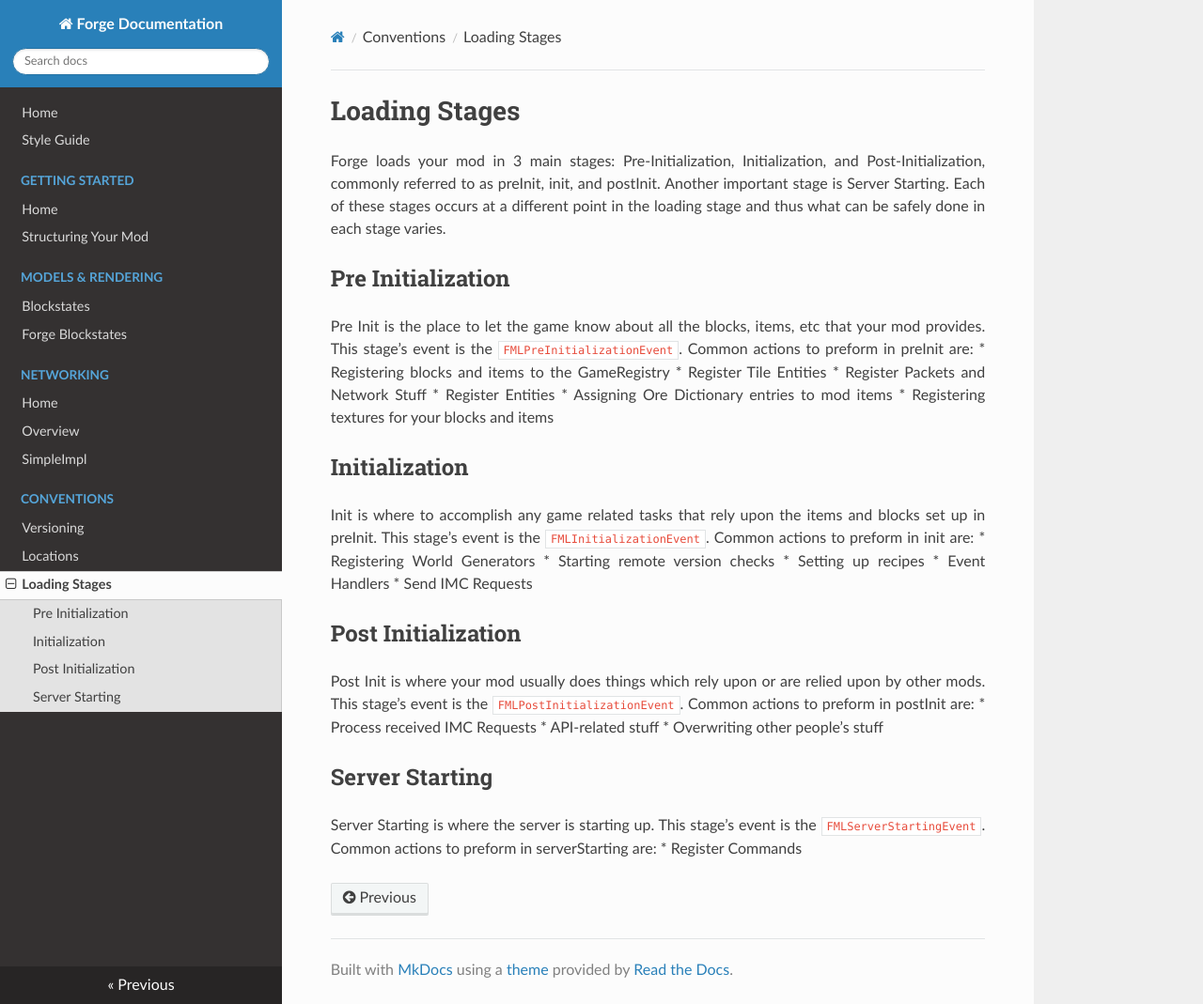
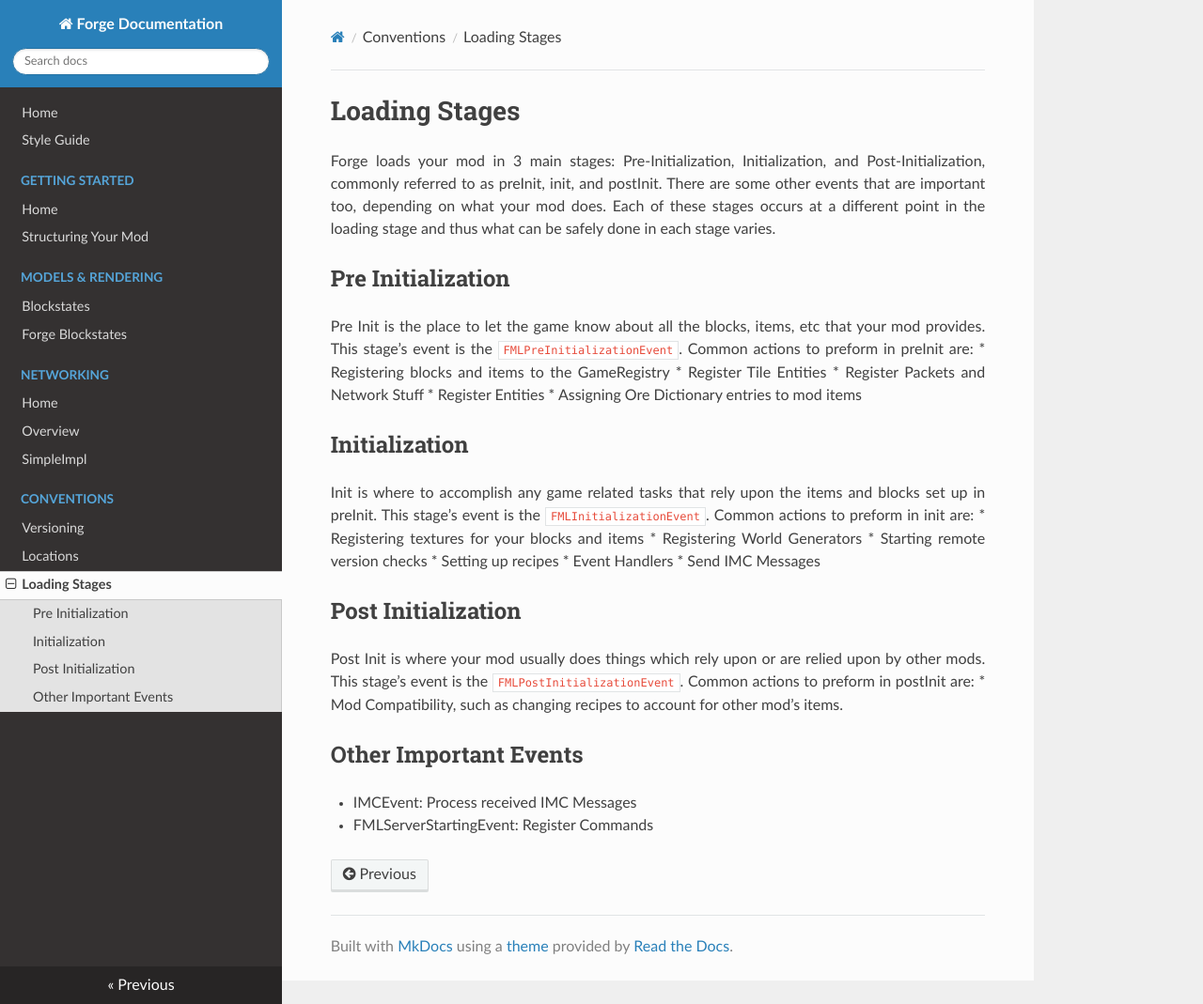
Before and after one commit to MinecraftForge/Documentation, an MkDocs documentation site: the page built from docs/conventions/loadstages.md, in a window 1280 px wide and 1069 px high. Shown: the whole window at 94% size. Built offline with MkDocs 1.6.1, drawn with Linux system fonts in a browser that asks for light colours; nearby versions of some CDN libraries; old or Windows-style settings are respelled for this version of MkDocs.

Commit message:
add suggestions from tterrag

```diff
--- a/docs/conventions/loadstages.md
+++ b/docs/conventions/loadstages.md
@@ -1,6 +1,6 @@
 #Loading Stages
 Forge loads your mod in 3 main stages: Pre-Initialization, Initialization, and Post-Initialization, commonly referred to as preInit, init, and postInit.
-Another important stage is Server Starting.
+There are some other events that are important too, depending on what your mod does.
 Each of these stages occurs at a different point in the loading stage and thus what can be safely done in each stage varies.
 
 ##Pre Initialization
@@ -12,28 +12,24 @@ Common actions to preform in preInit are:
   * Register Packets and Network Stuff
   * Register Entities
   * Assigning Ore Dictionary entries to mod items
-  * Registering textures for your blocks and items
 
 ##Initialization
 Init is where to accomplish any game related tasks that rely upon the items and blocks set up in preInit.
 This stage's event is the `FMLInitializationEvent`.
 Common actions to preform in init are:
+  * Registering textures for your blocks and items
   * Registering World Generators
   * Starting remote version checks
   * Setting up recipes
   * Event Handlers
-  * Send IMC Requests
+  * Send IMC Messages
 
 ##Post Initialization
 Post Init is where your mod usually does things which rely upon or are relied upon by other mods.
 This stage's event is the `FMLPostInitializationEvent`.
 Common actions to preform in postInit are:
-  * Process received IMC Requests
-  * API-related stuff
-  * Overwriting other people's stuff
+  * Mod Compatibility, such as changing recipes to account for other mod's items.
 
-##Server Starting
-Server Starting is where the server is starting up.
-This stage's event is the `FMLServerStartingEvent`.
-Common actions to preform in serverStarting are:
-  * Register Commands
+##Other Important Events
+  * IMCEvent: Process received IMC Messages
+  * FMLServerStartingEvent: Register Commands
```
